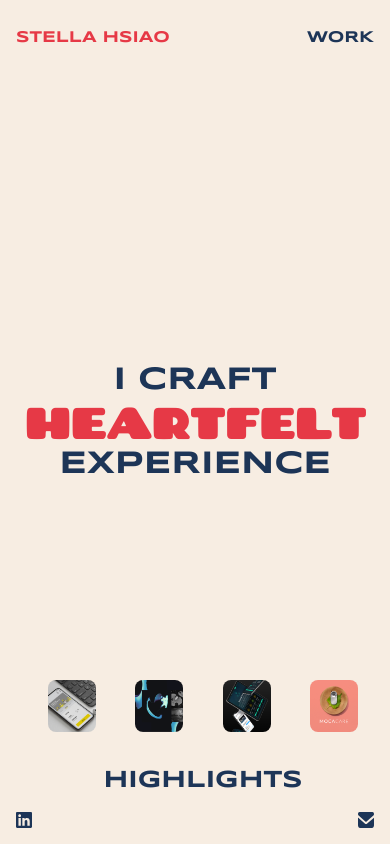
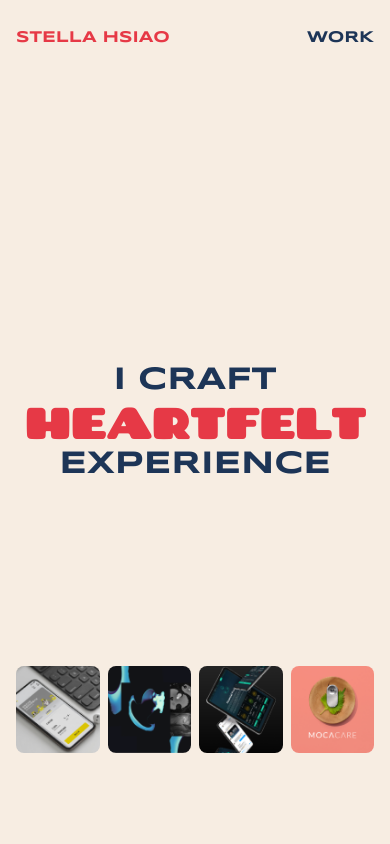
Before and after one commit to duni-k/imsyc-web, a SvelteKit app: page / in a window 390 px wide. Built offline with nearby package versions, Linux system fonts and the light colour scheme; a web font is replaced by a local one.

Commit message:
fixed mywork slideshow gallery for mediaquery

```diff
--- a/src/lib/Flipcard.svelte
+++ b/src/lib/Flipcard.svelte
@@ -52,7 +52,8 @@
     height: 100%;
     border-radius: var(--border-radius);
     backface-visibility: hidden;
-    -webkit-backface-visibility: hidden;
+    /* important supposed fix for safari */
+    -webkit-backface-visibility: hidden !important;
     -moz-backface-visibility: hidden;
     /* backface fix for firefox */
     transform: rotate(0deg);
@@ -74,6 +75,8 @@
   }
 
   #front #title {
+    width: calc(100% - 2 * var(--padding));
+    padding-left: var(--padding);
     font-family: "Syncopate";
     font-weight: normal;
     top: 16px;
--- a/src/routes/+layout.svelte
+++ b/src/routes/+layout.svelte
@@ -36,16 +36,16 @@
     window.addEventListener("wheel", (e) => {
       carousel.scrollBy(e.deltaY, 0)
 
-      if (carousel.scrollLeft >= 4175) {
-        carousel.scrollLeft = 1200
+      if (carousel.scrollLeft >= carousel.scrollWidth / 2) {
+        carousel.scrollLeft = 0
       } else if (carousel.scrollLeft <= 0) {
         carousel.scrollLeft = carousel.scrollWidth / 2
       }
     })
   })
 
-  // hiding scrollbar when scrolling down, showing it when
-  // scrolling up
+  // hiding scrollbar when scrolling down,
+  // showing it when scrolling up
   let scrollY
   let hideNav = false
   let lastY = 0
@@ -79,6 +79,8 @@
     return false
   }
 
+  $: transparentNavBar = data.pathname !== "/"
+  $: scrollBarMargin = data.pathname !== "/"
   $: hideNav = updateY(scrollY)
   $: inParams = showMyWork ? { duration: 0 } : { duration: 200, delay: 300 }
   $: outParams = showMyWork ? { duration: 0 } : { duration: 200 }
@@ -93,17 +95,14 @@
 
 <body>
   <div class="nav-container" class:hideNav>
-    <nav class="navbar primary-palette">
+    <nav class="navbar primary-palette" class:transparentNavBar>
       <div class="name">
         <a href="/" style="">STELLA HSIAO</a>
       </div>
       <button
         class="workHandle"
         on:click={myworkClickHandler}
-        style={"padding-right:" +
-          (data.pathname == "/"
-            ? "var(--padding);"
-            : "calc(var(--padding) - var(--scrollbar-width));")}
+        class:scrollBarMargin
       >
         <Link strokeColor="var(--text-primary)"
           ><span class="desktop-work-prefix">MY</span> WORK</Link
@@ -119,11 +118,9 @@
         <a class="name" href="/" on:click={myworkClickHandler}>STELLA HSIAO</a>
         <button
           class="workHandle"
+          class:scrollBarMargin
           on:click={myworkClickHandler}
-          style={"margin-right:" +
-            (data.pathname == "/"
-              ? "var(--padding);"
-              : "calc(var(--padding) - var(--scrollbar-width));")}
+          style="}"
         >
           <Link strokeColor="var(--text-secondary)">CLOSE</Link>
         </button>
@@ -138,16 +135,7 @@
       {/key}
       <div id="carousel">
         <div class="carousel__inner">
-          {#each workData as data (data)}
-            <div
-              class="carousel-item"
-              on:mouseenter={() => (currentItem = data)}
-              role="listitem"
-            >
-              <Flipcard blur={true} {data} click={myworkClickHandler} />
-            </div>
-          {/each}
-          {#each workData as data (data)}
+          {#each workData.concat(workData) as data}
             <div
               class="carousel-item"
               on:mouseenter={() => (currentItem = data)}
@@ -267,10 +255,18 @@
     display: inline-block;
   }
 
+  .scrollBarMargin {
+    margin-right: calc(var(--padding) - var(--scrollbar-width));
+  }
+
   @media only screen and (max-width: 767px) {
     .workHandle,
     .name {
       font-size: 16px;
+    }
+
+    .scrollBarMargin {
+      margin-right: var(--padding);
     }
 
     .desktop-work-prefix {
@@ -291,6 +287,10 @@
       gap: 12px;
     }
 
+    .transparentNavBar {
+      background: rgba(255, 255, 255, 0.8);
+    }
+
     .carousel-item {
       width: 250px;
       height: 350px;
--- a/src/routes/+page.svelte
+++ b/src/routes/+page.svelte
@@ -149,8 +149,8 @@
   }
 
   .highlight:hover .thumbnail {
-    -webkit-filter: brighness(0.5) blur(1px);
-    filter: brightness(0.5) blur(1px);
+    -webkit-filter: brighness(0.5);
+    filter: brightness(0.5);
   }
 
   .arrow {
@@ -233,41 +233,35 @@
     }
 
     .footer {
+      width: calc(100% - 2 * var(--padding));
+      height: 10%;
+      padding: 0 var(--padding) var(--navbar-height) var(--padding);
       flex-direction: column-reverse;
     }
 
     .highlights__container {
+      height: 100%;
+      width: 100%;
       padding: 0;
-      flex-direction: column-reverse;
-      width: 100%;
-    }
-    .highlights {
-      justify-content: space-evenly;
-      height: 48px;
-      grid-template-columns: repeat(4, 48px);
-      gap: 7px;
-      padding-left: var(--padding);
-    }
-    .highlights__title {
-      padding-top: 40px;
-      padding-left: var(--padding);
-      text-align: center;
     }
 
+    .highlights {
+      justify-content: center;
+      grid-template-columns: repeat(4, calc((100% - (3 * 8px)) / 4));
+      gap: calc(var(--padding) / 2);
+    }
+
+    .highlights__title {
+      display: none;
+    }
     .footer-container__left {
-      width: calc(100vw - 2 * var(--padding));
-      padding-left: var(--padding);
-      padding-right: var(--padding);
+      display: none;
     }
-    .buttons {
-      width: 100%;
-      justify-content: space-between;
-      padding: 0;
+    .highlight:hover .flipcard {
+      display: none;
     }
-    .ext-link {
-      width: 16px;
-      height: 16px;
-      padding: 0;
+    .highlight:hover .arrow {
+      display: none;
     }
   }
 </style>
```
Also changed, not shown: src/routes/thsr/+page.svelte (+8 -0 lines).
